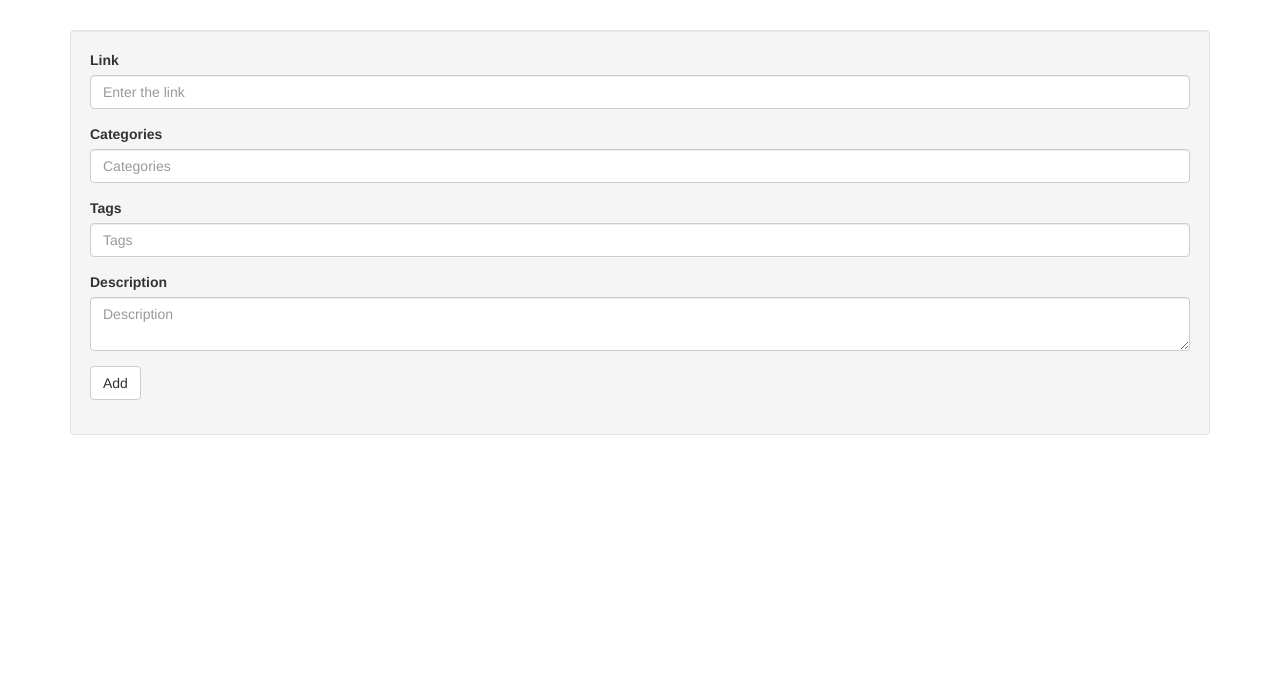
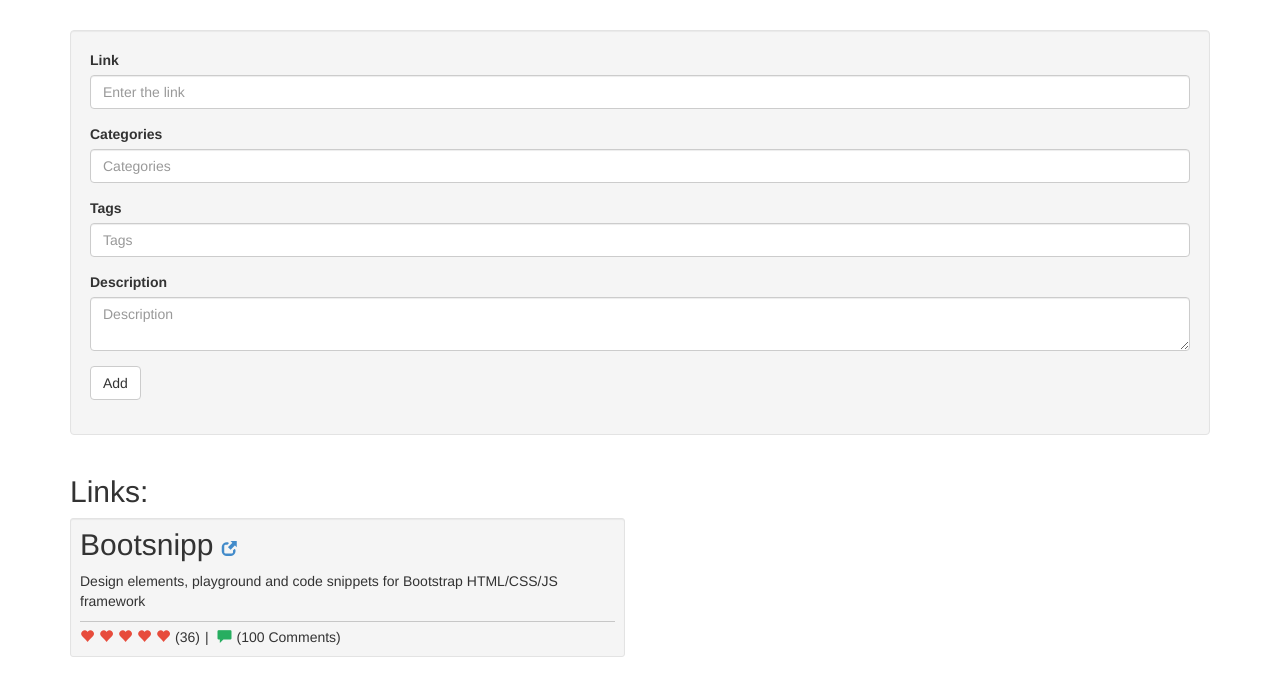
Before and after one commit to dszymczuk/LinkCollaborator, a plain HTML site: page index.html in a window 1280 px wide. Drawn offline with Linux system fonts and the light colour scheme.

Commit message:
change font location ; add template list on link

```diff
--- a/index.html
+++ b/index.html
@@ -25,11 +25,13 @@
                 <form name="linkadd">
                     <div class="form-group">
                         <label for="link">Link</label>
-                        <input ng-model="linkadd.url" type="url" class="form-control" id="link" placeholder="Enter the link">
+                        <input ng-model="linkadd.url" type="url" class="form-control" id="link"
+                               placeholder="Enter the link">
                     </div>
                     <div class="form-group">
                         <label for="categories">Categories</label>
-                        <input ng-model="linkadd.categories" type="text" class="form-control" id="categories" placeholder="Categories">
+                        <input ng-model="linkadd.categories" type="text" class="form-control" id="categories"
+                               placeholder="Categories">
                     </div>
                     <div class="form-group">
                         <label for="tags">Tags</label>
@@ -37,7 +39,8 @@
                     </div>
                     <div class="form-group">
                         <label for="description">Description</label>
-                        <textarea ng-model="linkadd.description" class="form-control" id="description" placeholder="Description"></textarea>
+                        <textarea ng-model="linkadd.description" class="form-control" id="description"
+                                  placeholder="Description"></textarea>
                     </div>
                     <div class="form-group">
                         <button class="btn btn-default" ng-click="addLink()">Add</button>
@@ -49,9 +52,37 @@
 
     <div class="row">
         <div class="col-xs-12">
+            <h2>Links:</h2>
+        </div>
+        <div class="col-md-6">
+            <div class="well well-sm">
+                <div class="row">
+                    <div class="col-xs-12 col-md-12 section-box">
+                        <h2>
+                            Bootsnipp <a href="http://bootsnipp.com/" target="_blank"><span
+                                class="glyphicon glyphicon-new-window">
+                            </span></a>
+                        </h2>
 
+                        <p>
+                            Design elements, playground and code snippets for Bootstrap HTML/CSS/JS framework</p>
+                        <hr/>
+                        <div class="row rating-desc">
+                            <div class="col-md-12">
+                                <span class="glyphicon glyphicon-heart"></span><span class="glyphicon glyphicon-heart">
+                                </span><span class="glyphicon glyphicon-heart"></span><span
+                                    class="glyphicon glyphicon-heart">
+                                </span><span class="glyphicon glyphicon-heart"></span>(36)<span
+                                    class="separator">|</span>
+                                <span class="glyphicon glyphicon-comment"></span>(100 Comments)
+                            </div>
+                        </div>
+                    </div>
+                </div>
+            </div>
         </div>
     </div>
+
 </div>
 
 </body>
--- a/sass/_variables.scss
+++ b/sass/_variables.scss
@@ -66,7 +66,7 @@
 // Iconography
 // -------------------------
 
-//$icon-font-path: "bootstrap/";
+$icon-font-path: "/fonts/";
 //$icon-font-name:          "glyphicons-halflings-regular";
 
 // Components
--- a/sass/style.scss
+++ b/sass/style.scss
@@ -3,3 +3,11 @@
 }
 
 /* overwrite Twitter Bootstrap */
+body{ margin-top:20px;}
+.glyphicon { margin-right:5px;}
+.section-box h2 { margin-top:0px;}
+.section-box h2 a { font-size:15px; }
+.glyphicon-heart { color:#e74c3c;}
+.glyphicon-comment { color:#27ae60;}
+.separator { padding-right:5px;padding-left:5px; }
+.section-box hr {margin-top: 0;margin-bottom: 5px;border: 0;border-top: 1px solid rgb(199, 199, 199);}
```
Also changed, not shown: css/style.css, css/tw_bootstrap.css.
